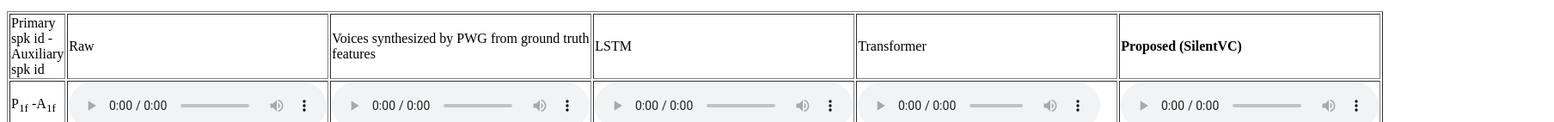
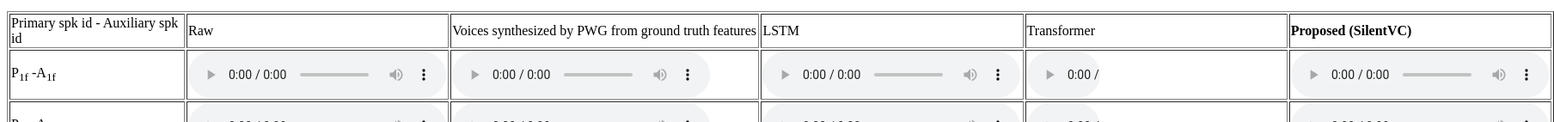
Before and after one commit to SilentVC/SilentVC.github.io, a plain HTML site: page index.html in a window 1280 px wide. Shown: the part 230-372 px from the top of the page at 86% size, 1808 px wide, since content can reach past the window. Drawn offline with Linux system fonts and the light colour scheme.

Commit message:
Update index.html

```diff
--- a/index.html
+++ b/index.html
@@ -14,9 +14,9 @@
 <p>Abstract: Silent Speech Interface (SSI) based on neuromuscular signals has become a popular field. Articulatory neuromuscular activity can be captured with surface electromyography (sEMG). However, it remains challenging to convert the articulatory neuromuscular signals of silent speakers into corresponding audio. This paper proposes a Mandarin-based SSI, a novel converter between articulatory neuromuscular and audio signals, to facilitate silent communication. The neuromuscular signal is the sEMG captured from both the primary speaker and the auxiliary speaker, while the audio signal is only from auxiliary speaker during vocal speech to realize speech synthesis. The proposed method is based on a hybrid framework combining convolutional neural networks and Transformer to utilize both global and local information. We experimentally validate the feasibility of the proposed method by obtaining an average objective character error rate (CER) of 10.69% from the automatic speech recognition (ASR) evaluation tool, and the subjective quality score of xx in a Multi-task Feature Transformation (MFT) with four silent speakers. The results show that our Mandarinbased SSI with vocal speaker assistance effectively facilitates the conversion from sEMG into sound in the cross-subject scenario.
 
 <!--<h3>Speaker id</h3>-->
-<table width="1000" border="1">
+<table width="1800" border="1">
   <tr>
-    <td width="100">Primary spk id - Auxiliary spk id</td>
+    <td width="200">Primary spk id - Auxiliary spk id</td>
     <td>Raw</td>
     <td>Voices synthesized by PWG from ground truth features</td>
     <td>LSTM</td>
```
